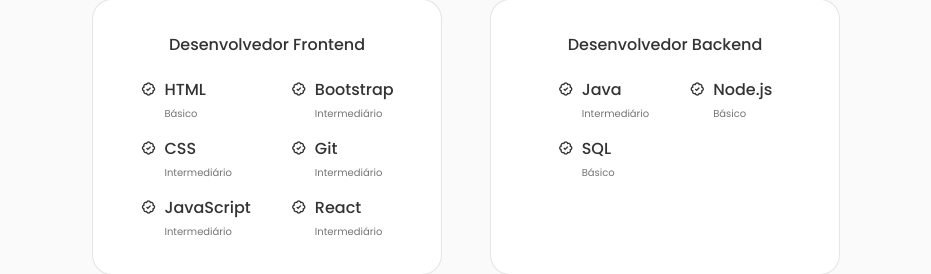
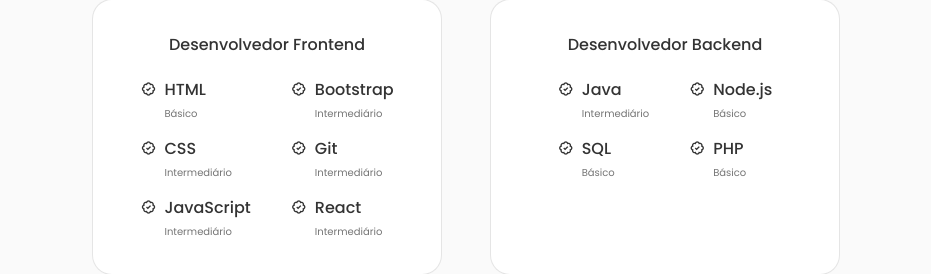
Before and after one commit to ArthurViegas01/Portfolio1, a React (Create React App) app: page / in a window 1280 px wide. Shown: the part 1580-1854 px from the top of the page, without its empty margins (174-1105 px from the left). Built offline with nearby package versions, Linux system fonts and the light colour scheme.

Commit message:
Alterações currículo

```diff
--- a/src/components/skills/Backend.jsx
+++ b/src/components/skills/Backend.jsx
@@ -35,6 +35,15 @@ const Backend = () => {
               <span className="skillsLevel">Básico</span>
             </div>
           </div>
+
+          <div className="skillsData">
+            <i className="bx bx-badge-check"></i>
+
+            <div>
+              <h3 className="skillsName">PHP</h3>
+              <span className="skillsLevel">Básico</span>
+            </div>
+          </div>
         </div>
       </div>
     </div>
--- a/src/components/work/Data.jsx
+++ b/src/components/work/Data.jsx
@@ -9,7 +9,7 @@ export const projectsData = [
     id: 1,
     image: ImgDonut,
     title: "Donut - 3D",
-    category: "Sla",
+    category: "Design",
     link:"https://www.youtube.com/embed/B_ymnGZIKK4",
   },
   {
```
Also changed, not shown: 1 other file (tests, documents, lock files or other folders).
